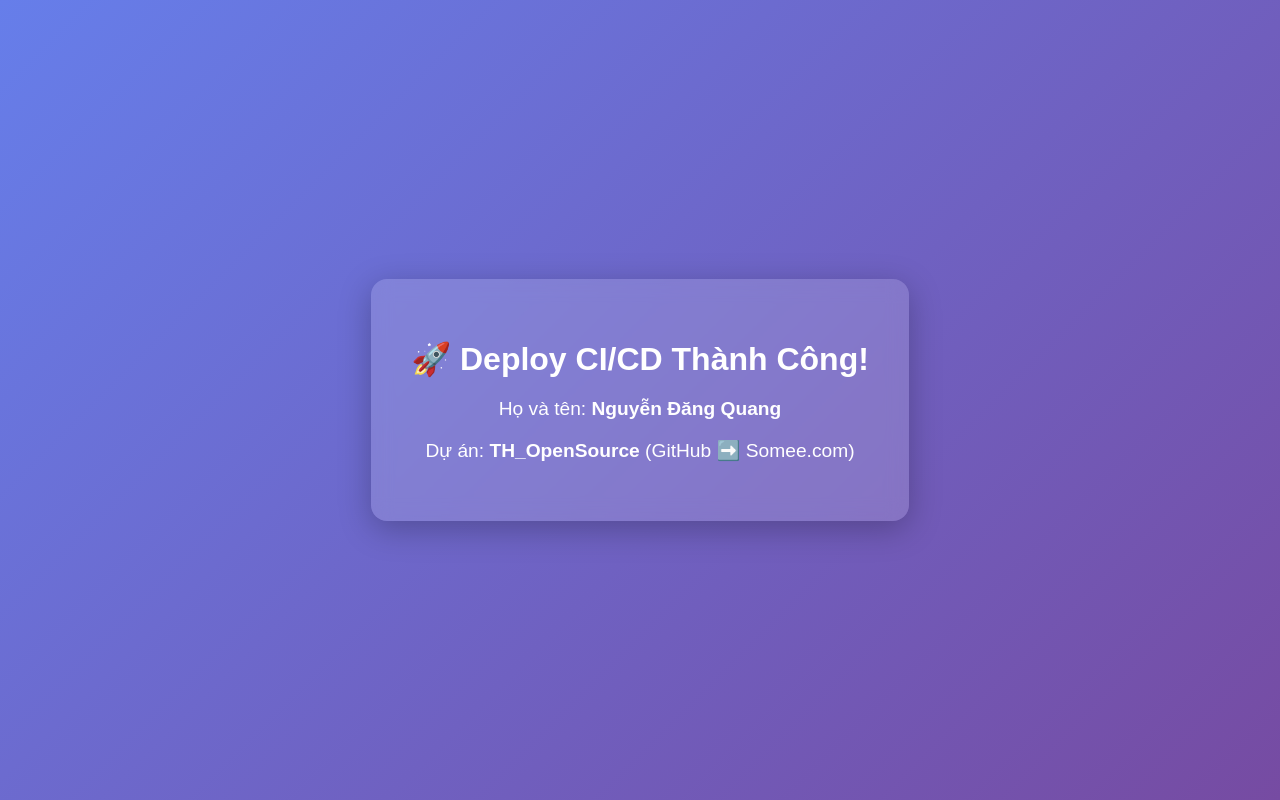
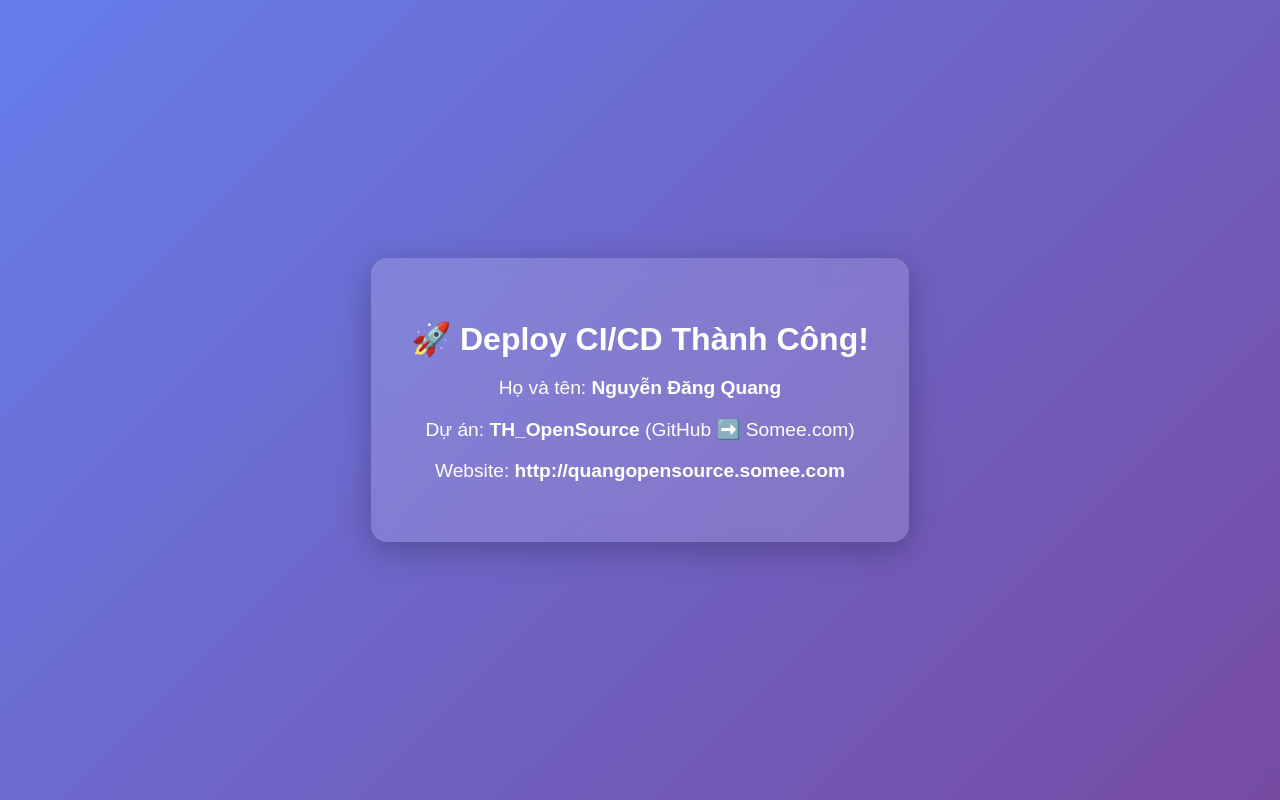
Before and after one commit to nguyendangquang003/TH_OpenSource, a plain HTML site: page index.html in a window 1280 px wide. Drawn offline with Linux system fonts and the light colour scheme.

Commit message:
Test CI/CD auto deploy sang Somee

```diff
--- a/index.html
+++ b/index.html
@@ -32,6 +32,7 @@
         <h1>🚀 Deploy CI/CD Thành Công!</h1>
         <p>Họ và tên: <strong>Nguyễn Đăng Quang</strong></p>
         <p>Dự án: <strong>TH_OpenSource</strong> (GitHub ➡️ Somee.com)</p>
+        <p>Website: <strong>http://quangopensource.somee.com</strong></p>
     </div>
 </body>
 </html>
```
